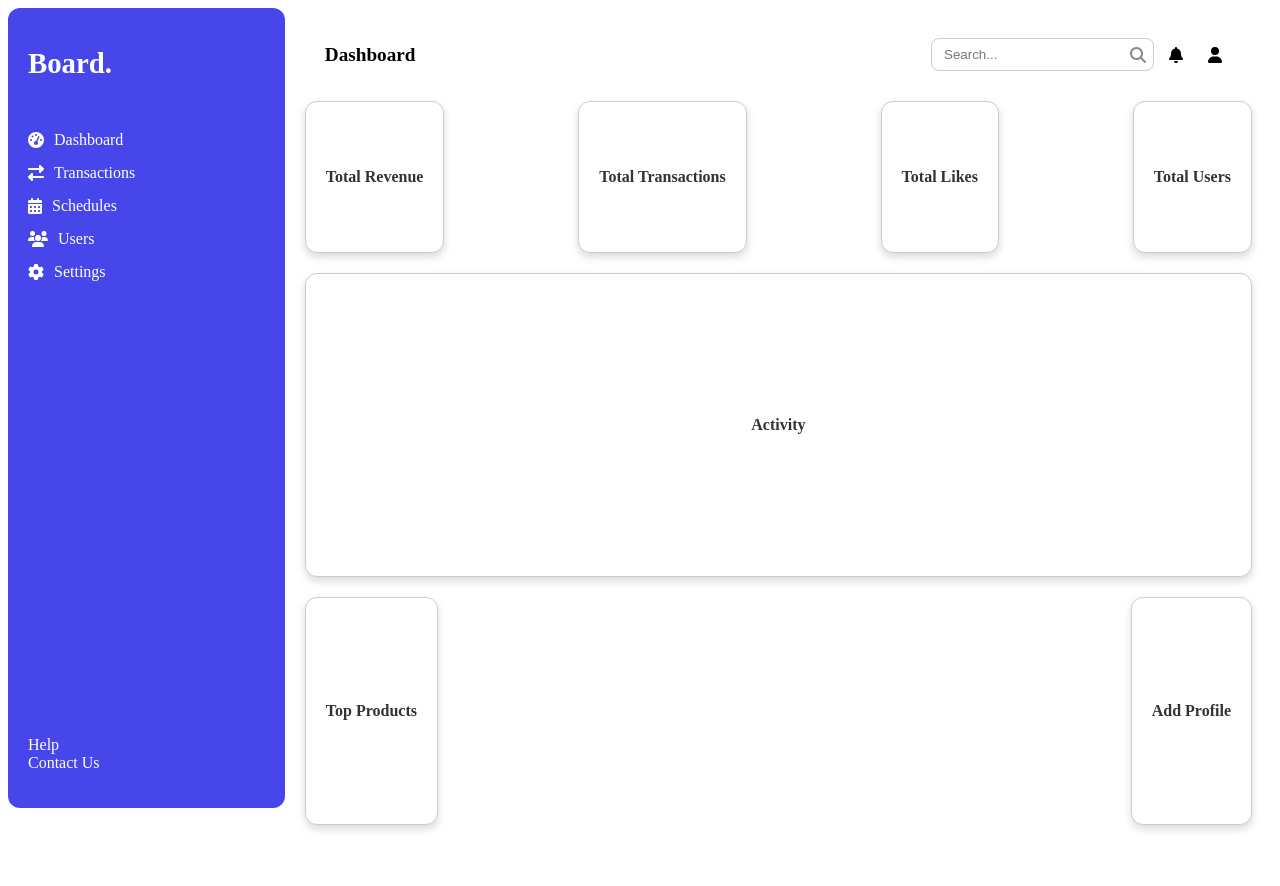
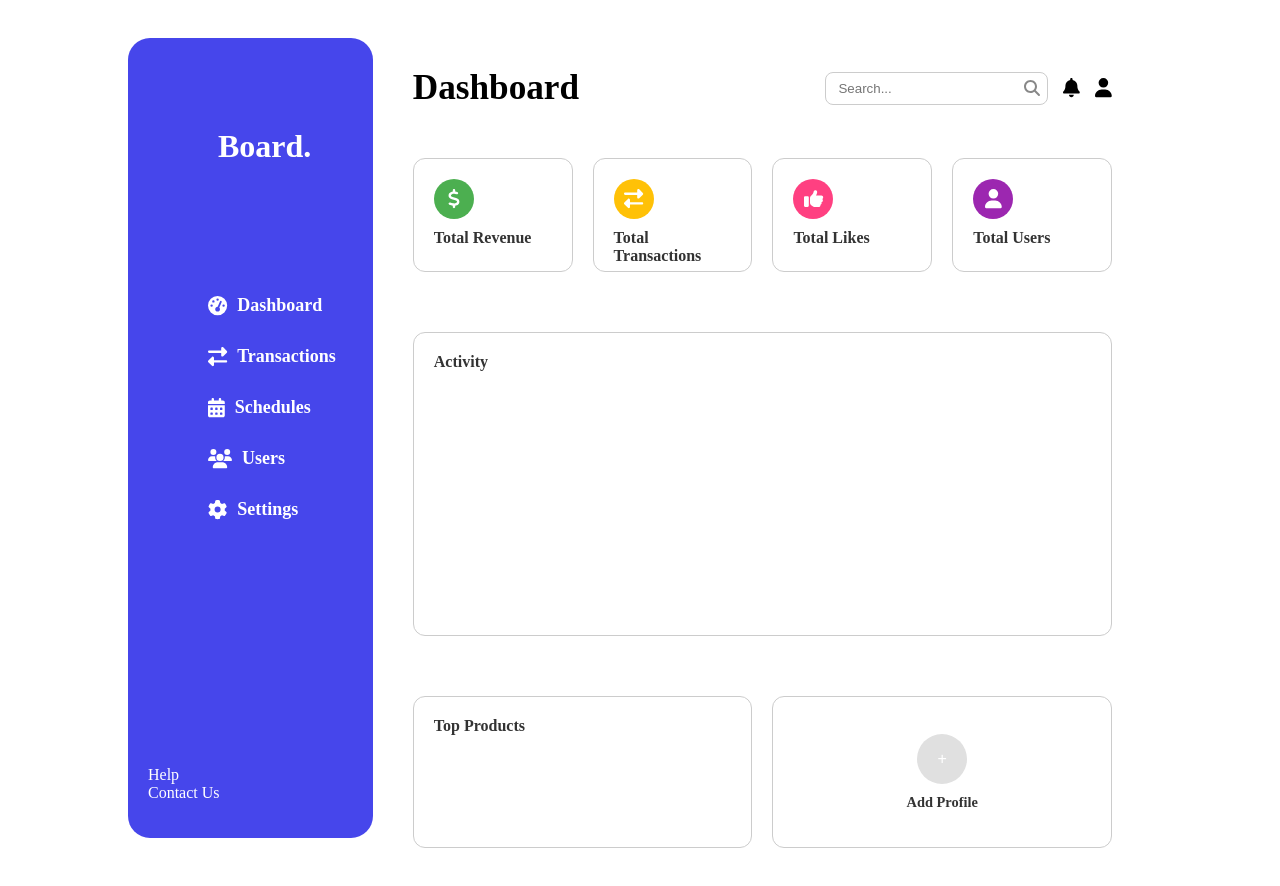
Before and after one commit to Tarunhawdia/emotorad_fullstack_assignment, a React (Vite) app: page /dashboard in a window 1280 px wide. Shown: the top 886 px of the page. Before the commit the page ends 861 px from the top, so only its background shows below. Built offline with nearby package versions, Linux system fonts and the light colour scheme.

Commit message:
added first row design:

```diff
--- a/src/pages/Dashboard.css
+++ b/src/pages/Dashboard.css
@@ -3,6 +3,10 @@
 .dashboard-container {
   display: flex;
   height: 100vh;
+  margin-left: 90px;
+  margin-right: 90px;
+  margin-bottom: 80px;
+  padding: 30px;
 }
 
 /* Sidebar styling */
@@ -14,17 +18,20 @@
   display: flex;
   flex-direction: column;
   align-items: flex-start;
-  border-radius: 12px;
+  border-radius: 22px;
 }
 
 .sidebar-heading {
   font-size: 1.8rem;
-  margin-bottom: 20px;
+  margin: 50px;
+  font-size: xx-large;
+  padding: 20px;
 }
 
 .sidebar-menu {
   list-style: none;
   padding: 0;
+  margin: 30px;
 }
 
 .sidebar-menu li {
@@ -32,9 +39,12 @@
   cursor: pointer;
   display: flex;
   align-items: center;
+  font-size: large;
+  margin: 30px;
+  font-weight: bold;
 }
 
-.icon {
+.sidebar-menu li .icon {
   margin-right: 10px;
 }
 
@@ -62,7 +72,7 @@
 }
 
 .navbar-title {
-  font-size: 1.2rem;
+  font-size: 2.2rem;
   font-weight: bold;
 }
 
@@ -101,38 +111,119 @@
 .row-1 {
   display: flex;
   gap: 20px;
-  height: 20%;
+  height: 15%;
+  align-content: flex-start;
   justify-content: space-between;
+  padding: 20px;
 }
 
 .row-2 {
   display: flex;
-  height: 40%; /* 40% of the height for the second row */
+  height: 40%;
+  margin: 20px;
 }
 
 .row-3 {
   display: flex;
   gap: 20px;
-  height: 30%;
+  height: 20%;
   justify-content: space-between;
+  align-content: flex-start;
+  padding: 20px;
 }
 
 /* Box styling */
 .box {
   background-color: #fff;
   padding: 20px;
-  border: 1px solid #ccc; /* Gray border */
+  border: 1px solid #ccc;
   border-radius: 12px;
-  box-shadow: 0 4px 8px rgba(0, 0, 0, 0.15); /* Enhanced shadow */
+  box-shadow: 5px rgba(0, 0, 0, 0.15);
   display: flex;
-  align-items: center;
-  justify-content: center;
   font-size: 1rem;
   font-weight: bold;
   color: #333;
+  display: flex;
+  flex-direction: column;
+  width: 50%;
 }
 
 /* Make the Activity box full-width in row 2 */
 .row-2 .full-width {
   width: 100%;
 }
+
+/* Circle styling for icons */
+.icon-circle {
+  background-color: #4caf50; /* Default color */
+  color: white;
+  border-radius: 50%;
+  width: 40px;
+  height: 40px;
+  display: flex;
+  align-items: center;
+  justify-content: center;
+  flex-shrink: 0;
+  margin-bottom: 10px;
+}
+
+/* Specific box color themes */
+.box-revenue .icon-circle {
+  background-color: #4caf50; /* Light green for revenue */
+}
+
+.box-transactions .icon-circle {
+  background-color: #ffc107; /* Light yellow for transactions */
+}
+
+.box-likes .icon-circle {
+  background-color: #ff4081; /* Light pink for likes */
+}
+
+.box-users .icon-circle {
+  background-color: #9c27b0; /* Light purple for users */
+}
+
+/* Icon styling inside circle */
+.icon {
+  font-size: 1.2rem;
+  margin: 0;
+}
+
+/* Styling for the Add Profile box */
+#add_profile {
+  display: flex;
+  flex-direction: column;
+  align-items: center;
+  justify-content: center;
+  gap: 10px;
+  font-size: 1rem;
+  color: #333;
+}
+
+/* Circle styling specifically for Add Profile */
+.gray-circle {
+  background-color: #e0e0e0; /* Light gray background for circle */
+  border-radius: 50%;
+  width: 50px;
+  height: 50px;
+  display: flex;
+  align-items: center;
+  justify-content: center;
+  margin: 0;
+}
+
+/* Styling for the plus sign inside the circle */
+.plus-sign {
+  font-size: 1.5rem;
+  font-weight: bold;
+  color: #666; /* Darker gray color for the plus sign */
+}
+
+/* Text styling for Add Profile */
+.add-profile-text {
+  font-size: 0.9rem;
+  font-weight: bold;
+  color: #333;
+  margin: 0;
+}
--- a/src/pages/Dashboard.jsx
+++ b/src/pages/Dashboard.jsx
@@ -10,6 +10,8 @@ import {
   faBell,
   faUser,
   faSearch,
+  faDollarSign, // For Total Revenue
+  faThumbsUp, // For Total Likes
 } from "@fortawesome/free-solid-svg-icons";
 import "./Dashboard.css";
 
@@ -74,10 +76,30 @@ const Dashboard = () => {
         <div className="dashboard-content">
           {/* Row 1 - Four Boxes */}
           <div className="row row-1">
-            <div className="box">Total Revenue</div>
-            <div className="box">Total Transactions</div>
-            <div className="box">Total Likes</div>
-            <div className="box">Total Users</div>
+            <div className="box box-revenue">
+              <div className="icon-circle">
+                <FontAwesomeIcon icon={faDollarSign} className="icon" />
+              </div>
+              Total Revenue
+            </div>
+            <div className="box box-transactions">
+              <div className="icon-circle">
+                <FontAwesomeIcon icon={faExchangeAlt} className="icon" />
+              </div>
+              Total Transactions
+            </div>
+            <div className="box box-likes">
+              <div className="icon-circle">
+                <FontAwesomeIcon icon={faThumbsUp} className="icon" />
+              </div>
+              Total Likes
+            </div>
+            <div className="box box-users">
+              <div className="icon-circle">
+                <FontAwesomeIcon icon={faUser} className="icon" />
+              </div>
+              Total Users
+            </div>
           </div>
 
           {/* Row 2 - One Box */}
@@ -88,7 +110,10 @@ const Dashboard = () => {
           {/* Row 3 - Two Boxes */}
           <div className="row row-3">
             <div className="box">Top Products</div>
-            <div className="box">Add Profile</div>
+            <div className="box" id="add_profile">
+              <button className="icon-button gray-circle">+</button>
+              <p className="add-profile-text">Add Profile</p>
+            </div>
           </div>
         </div>
       </div>
```
